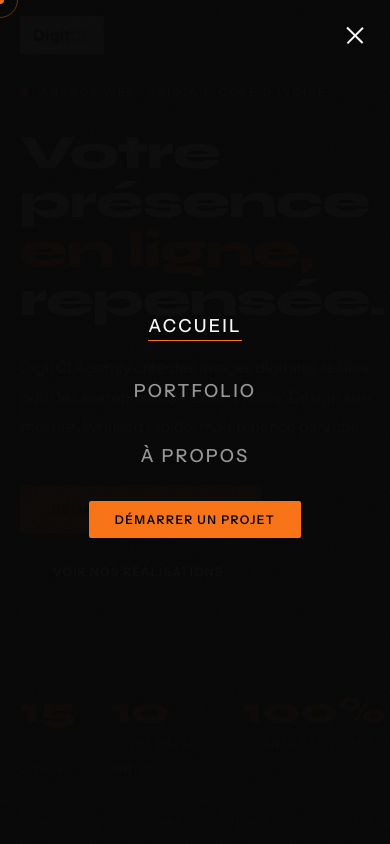
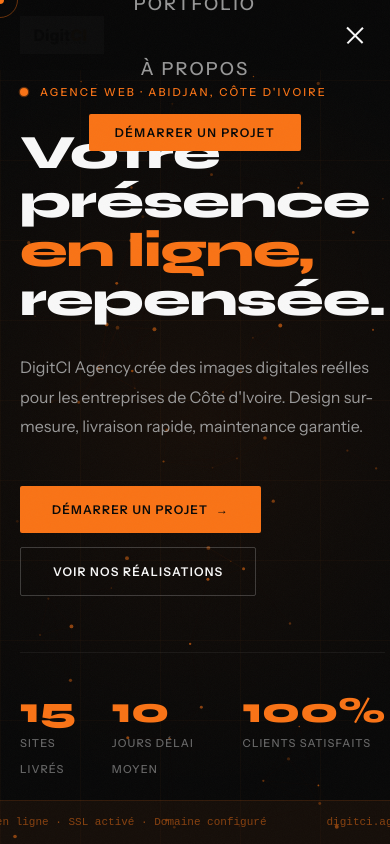
Before and after one commit to dyse85/digitci-website, a plain HTML site: page frontend/index.html in a window 390 px wide. Both pictures are taken after a click on the element 355 px from the left and 35 px from the top of the page. Shown: the top 844 px of the page. Drawn offline with Linux system fonts and the light colour scheme.

Commit message:
Update style.css

```diff
--- a/frontend/style.css
+++ b/frontend/style.css
@@ -232,7 +232,7 @@ a { text-decoration: none; color: inherit; }
   .burger { display: flex; }
   .nav-links {
     display: none;
-    position: fixed; inset: 0;
+    position: absolute; inset: 0;
     background: rgba(8,8,8,0.98);
     flex-direction: column;
     justify-content: center; align-items: center;
```
